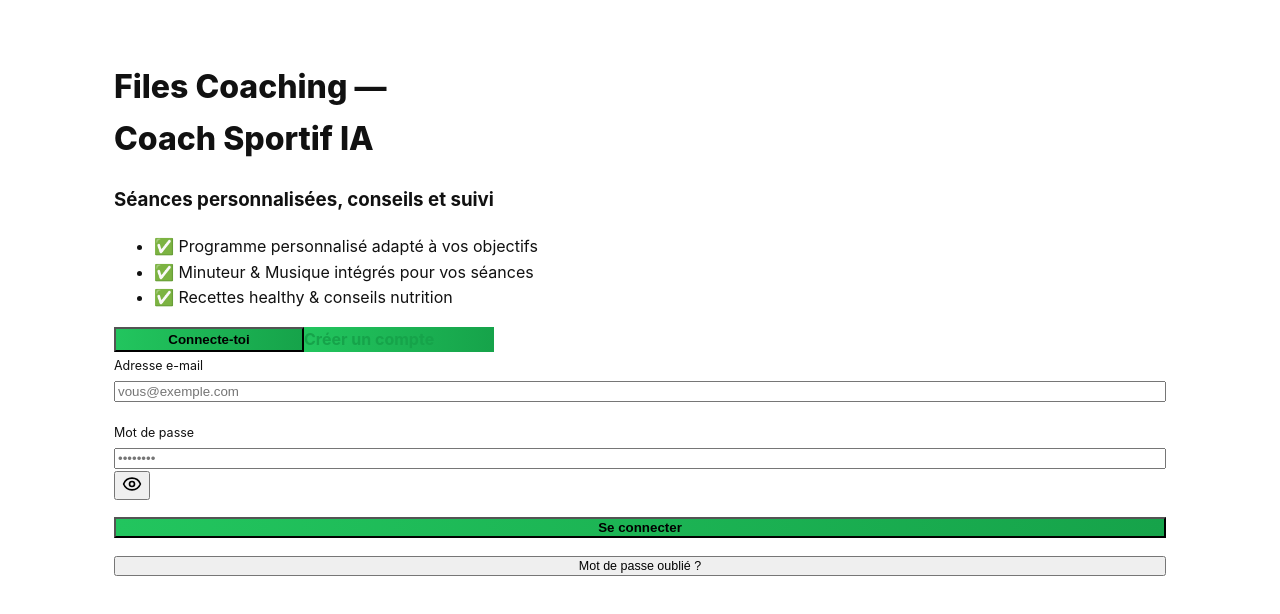
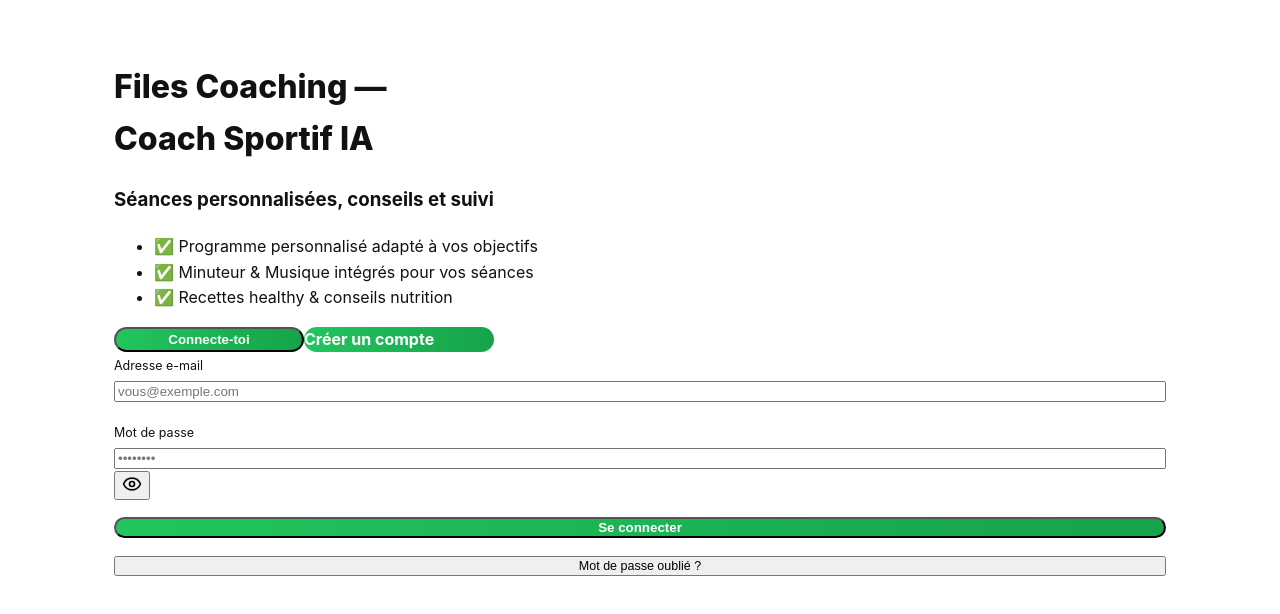
Before and after one commit to lebasquelyza/appli-files, a Next.js app in the folder apps/web/: page / in a window 1280 px wide. Both pictures are taken after a click on the button "Connecte-toi". Shown: the top 614 px of the page. Built offline with nearby package versions, Linux system fonts and the light colour scheme; no server answers.

Commit message:
Update page.tsx

```diff
--- a/apps/web/app/page.tsx
+++ b/apps/web/app/page.tsx
@@ -76,14 +76,19 @@ export default function HomePage() {
     }
   }
 
-  // Style pilule vert + texte blanc identique pour les deux
-  const pill =
-    "inline-flex items-center justify-center rounded-full text-white font-semibold " +
-    "shadow px-5 py-2 no-underline hover:no-underline active:translate-y-px " +
-    "focus:outline-none focus-visible:ring-2 focus-visible:ring-emerald-500/30";
+  /** Style "pill" ultra résistant aux overrides globaux */
+  const pillClass =
+    "inline-flex items-center justify-center font-semibold shadow " +
+    "px-5 py-2 select-none active:translate-y-px focus:outline-none " +
+    "focus-visible:ring-2 focus-visible:ring-emerald-500/30";
   const pillStyle: React.CSSProperties = {
+    // fond vert (même esprit que tes badges)
     background: "linear-gradient(90deg,#22c55e,#16a34a)",
-    width: 190, // même largeur
+    color: "#fff",                 // ← texte BLANC, coûte que coûte
+    textDecoration: "none",        // ← pas de soulignement sur <a>
+    borderRadius: 9999,           // ← VRAI arrondi “pilule”
+    WebkitTapHighlightColor: "transparent",
+    minWidth: 190,                 // deux boutons même largeur
   };
 
   return (
@@ -100,7 +105,6 @@ export default function HomePage() {
           </h1>
         </header>
 
-        {/* Espace sous le titre */}
         <div className="mt-10 sm:mt-12" aria-hidden="true" />
 
         {/* Accroche */}
@@ -115,27 +119,25 @@ export default function HomePage() {
           </ul>
         </section>
 
-        {/* Boutons — centrés, identiques, texte blanc */}
-        <div className="mt-2 mb-10">
-          <div className="flex justify-center gap-3">
+        {/* Boutons centrés */}
+        <div className="mt-2 mb-10 flex justify-center gap-3">
           <button
             type="button"
             onClick={() => setShowLogin((v) => !v)}
             aria-expanded={showLogin}
             aria-controls="login-panel"
-              className={pill}
+            className={pillClass}
             style={pillStyle}
           >
             Connecte-toi
           </button>
 
-            <a href="/signup" role="button" className={pill} style={pillStyle}>
+          <a href="/signup" role="button" className={pillClass} style={pillStyle}>
             Créer un compte
           </a>
         </div>
-        </div>
 
-        {/* Panneau de connexion centré */}
+        {/* Login inline centré */}
         {showLogin && (
           <div id="login-panel" className="max-w-md mx-auto">
             <form onSubmit={handleLogin} className="space-y-4">
@@ -186,8 +188,8 @@ export default function HomePage() {
 
               <button
                 type="submit"
-                className={pill + " w-full"}
-                style={{ ...pillStyle, width: "100%" }}
+                className={pillClass + " w-full"}
+                style={{ ...pillStyle, minWidth: 0, width: "100%" }}
                 disabled={loading || !inputsReady}
               >
                 {loading ? "Connexion..." : "Se connecter"}
```
Lines whose indentation alone changed are shown as unchanged.
